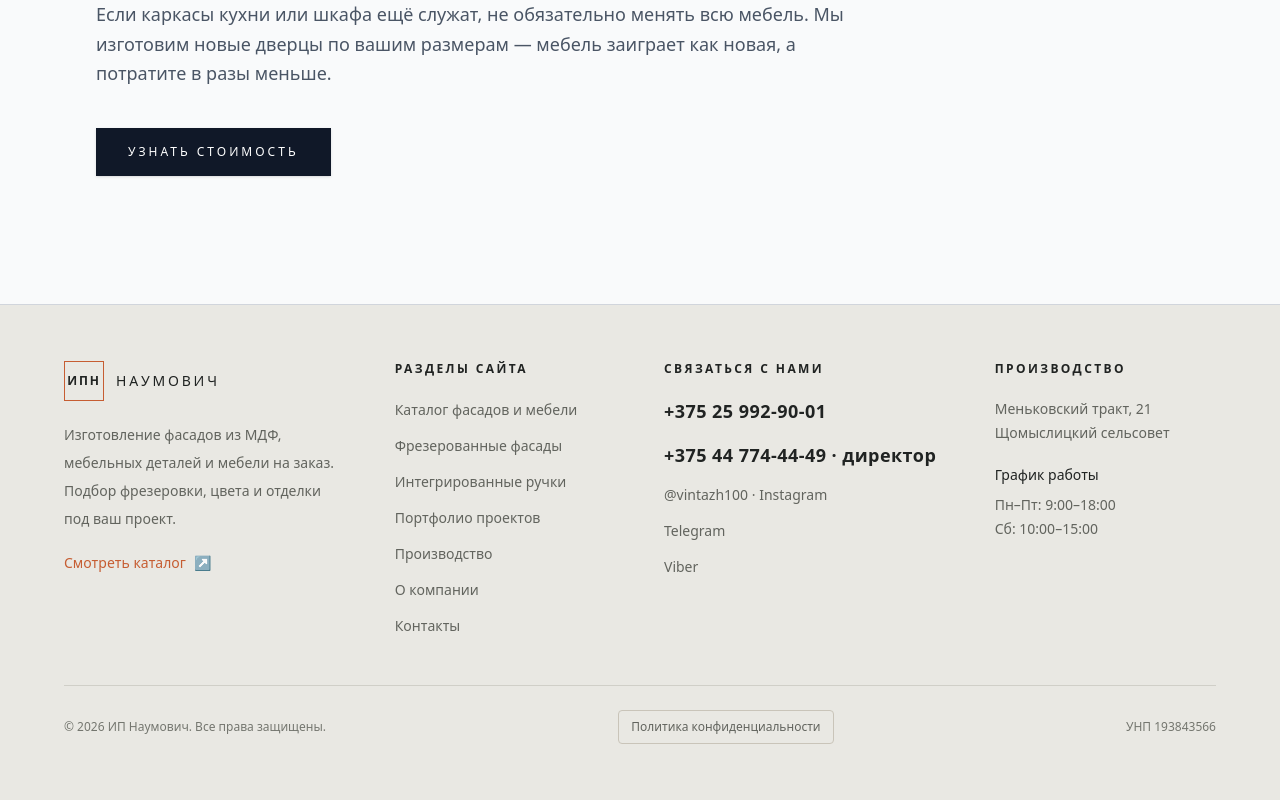
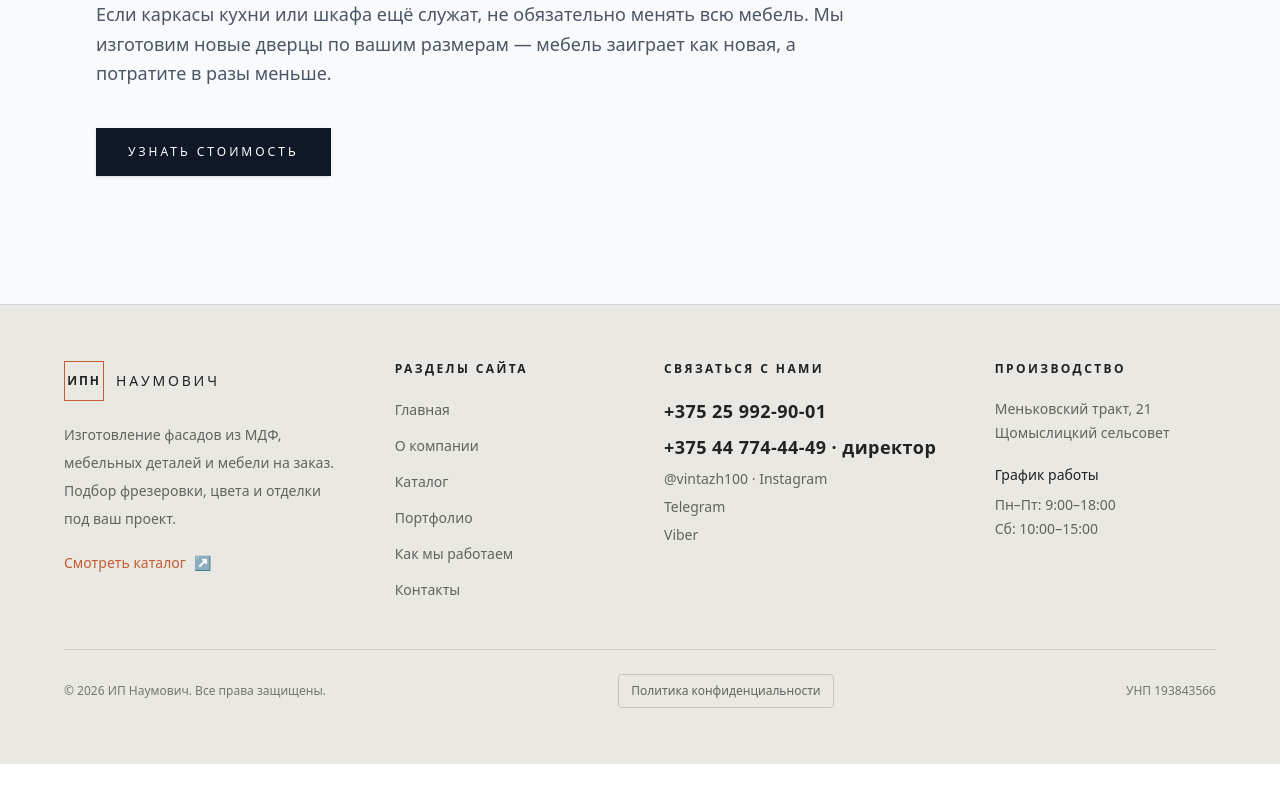
Before and after one commit to IljaBelousow/naumovich-site, a Next.js app: page / in a window 1280 px wide. Shown: the part 1776-2576 px from the top of the page. After the commit the page ends 2540 px from the top, so only its background shows below. Built offline with nearby package versions, Linux system fonts and the light colour scheme.

Commit message:
Update footer navigation and tighten contact spacing

```diff
--- a/src/components/Footer.tsx
+++ b/src/components/Footer.tsx
@@ -1,12 +1,11 @@
 import Link from "next/link";
 
 const navigation = [
-  { name: "Каталог фасадов и мебели", href: "/catalog" },
-  { name: "Фрезерованные фасады", href: "/catalog/milled" },
-  { name: "Интегрированные ручки", href: "/catalog/handles" },
-  { name: "Портфолио проектов", href: "/portfolio" },
-  { name: "Производство", href: "/production" },
+  { name: "Главная", href: "/" },
   { name: "О компании", href: "/about" },
+  { name: "Каталог", href: "/catalog" },
+  { name: "Портфолио", href: "/portfolio" },
+  { name: "Как мы работаем", href: "/production" },
   { name: "Контакты", href: "/contacts" },
 ];
 
@@ -49,7 +48,7 @@ export default function Footer() {
 
           <div>
             <p className="text-xs font-semibold uppercase tracking-[0.2em] text-[#202322]">Связаться с нами</p>
-            <ul className="mt-5 space-y-4 text-sm text-[#62645E]">
+            <ul className="mt-5 space-y-2 text-sm text-[#62645E]">
               {contactLinks.map((item) => (
                 <li key={item.label}>
                   <a href={item.href} {...("external" in item && item.external ? { target: "_blank", rel: "noopener noreferrer" } : {})}
```
